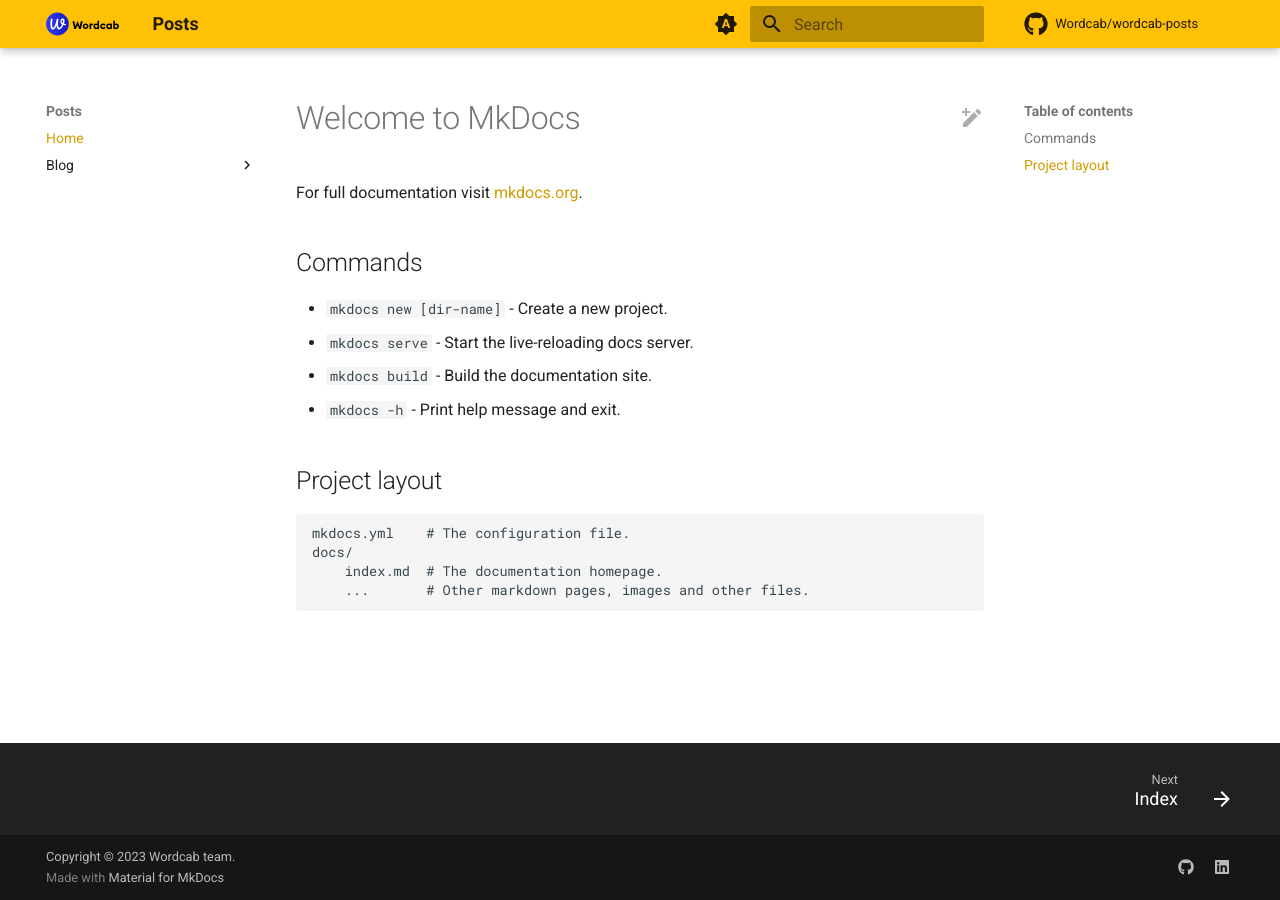
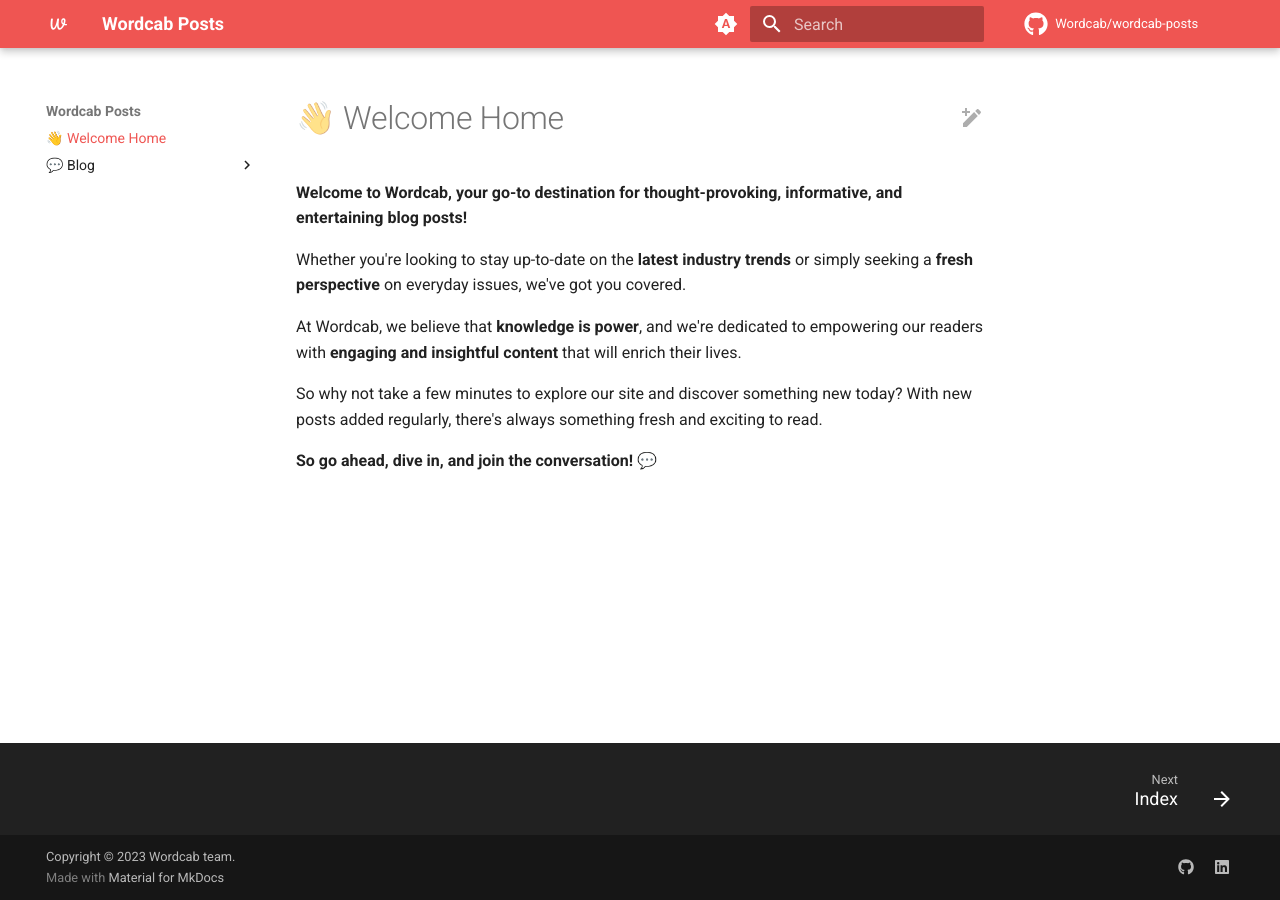
Before and after one commit to Wordcab/wordcab-posts, an MkDocs documentation site: the page built from docs/index.md, in a window 1280 px wide. Built offline with MkDocs 1.6.1 and Material for MkDocs 9.7.7, drawn with Linux system fonts in a browser that asks for light colours; comment, search, counter and statistics services are not loaded.

```diff
--- a/docs/index.md
+++ b/docs/index.md
@@ -1,17 +1,9 @@
-# Welcome to MkDocs
+**Welcome to Wordcab, your go-to destination for thought-provoking, informative, and entertaining blog posts!**
 
-For full documentation visit [mkdocs.org](https://www.mkdocs.org).
+Whether you're looking to stay up-to-date on the **latest industry trends** or simply seeking a **fresh perspective** on everyday issues, we've got you covered.
 
-## Commands
+At Wordcab, we believe that **knowledge is power**, and we're dedicated to empowering our readers with **engaging and insightful content** that will enrich their lives.
 
-* `mkdocs new [dir-name]` - Create a new project.
-* `mkdocs serve` - Start the live-reloading docs server.
-* `mkdocs build` - Build the documentation site.
-* `mkdocs -h` - Print help message and exit.
+So why not take a few minutes to explore our site and discover something new today? With new posts added regularly, there's always something fresh and exciting to read.
 
-## Project layout
-
-    mkdocs.yml    # The configuration file.
-    docs/
-        index.md  # The documentation homepage.
-        ...       # Other markdown pages, images and other files.
+**So go ahead, dive in, and join the conversation! 💬**
--- a/mkdocs.yml
+++ b/mkdocs.yml
@@ -1,4 +1,4 @@
-site_name: Posts
+site_name: Wordcab Posts
 site_url: https://wordcab.github.io/wordcab-posts/
 
 copyright: Copyright &copy; 2023 Wordcab team.
@@ -9,7 +9,7 @@
 theme:
   name: material
   language: en
-  logo: assets/wordcab-logo.svg
+  logo: assets/wordcab-favicon.png
   favicon: assets/favicon.png
   icon:
     repo: fontawesome/brands/github
@@ -34,7 +34,7 @@
     # Palette toggle for light mode
     - media: "(prefers-color-scheme: light)"
       scheme: default
-      primary: amber
+      primary: red
       accent: blue
       toggle:
         icon: material/brightness-7
@@ -43,7 +43,7 @@
     # Palette toggle for dark mode
     - media: "(prefers-color-scheme: dark)"
       scheme: slate
-      primary: white
+      primary: red
       accent: blue
       toggle:
         icon: material/brightness-4
@@ -69,8 +69,8 @@
       cards: !ENV [CARDS, false]
 
 nav:
-  - Home: index.md
-  - Blog:
+  - 👋 Welcome Home: index.md
+  - 💬 Blog:
     - blog/index.md
 
 extra:
```
Also changed, not shown: README.md (+1 -1 lines), docs/blog/posts/hello-word.md (+43 -4 lines), docs/assets/wordcab-favicon.png (added).
